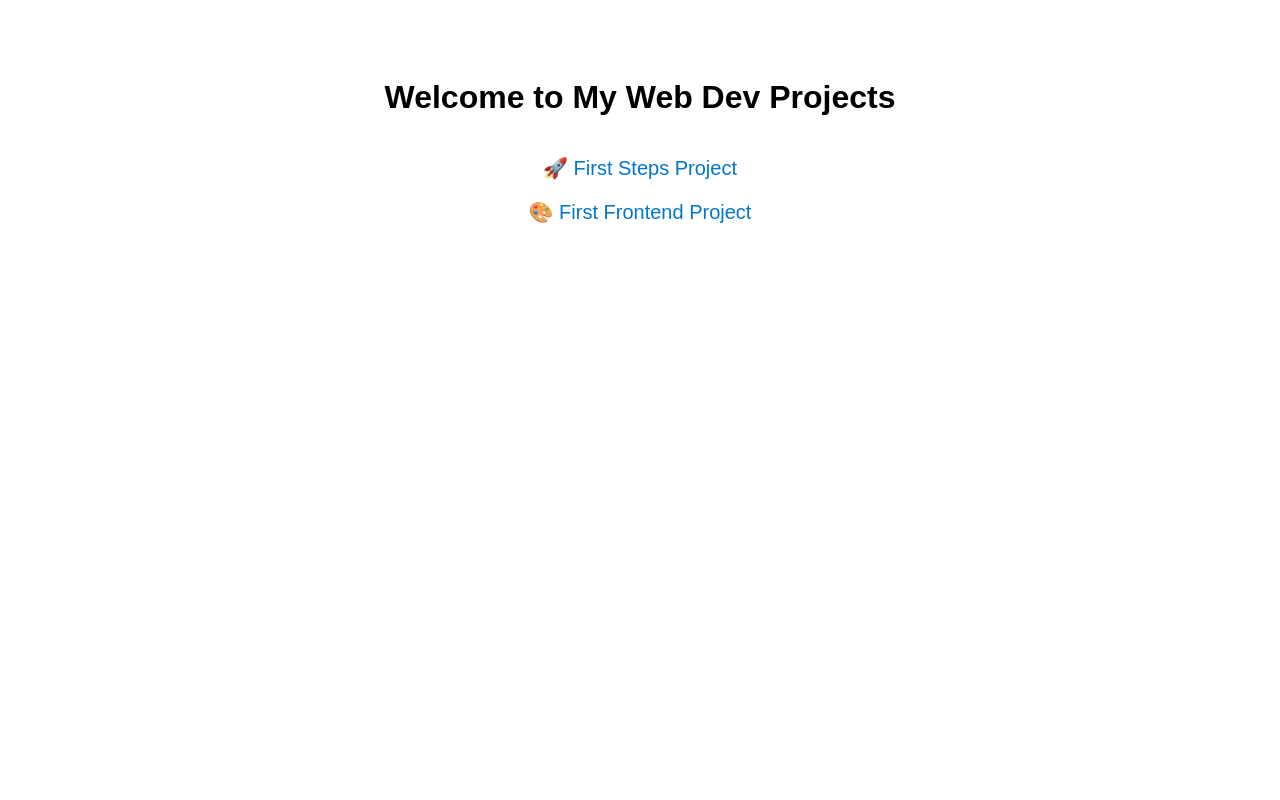
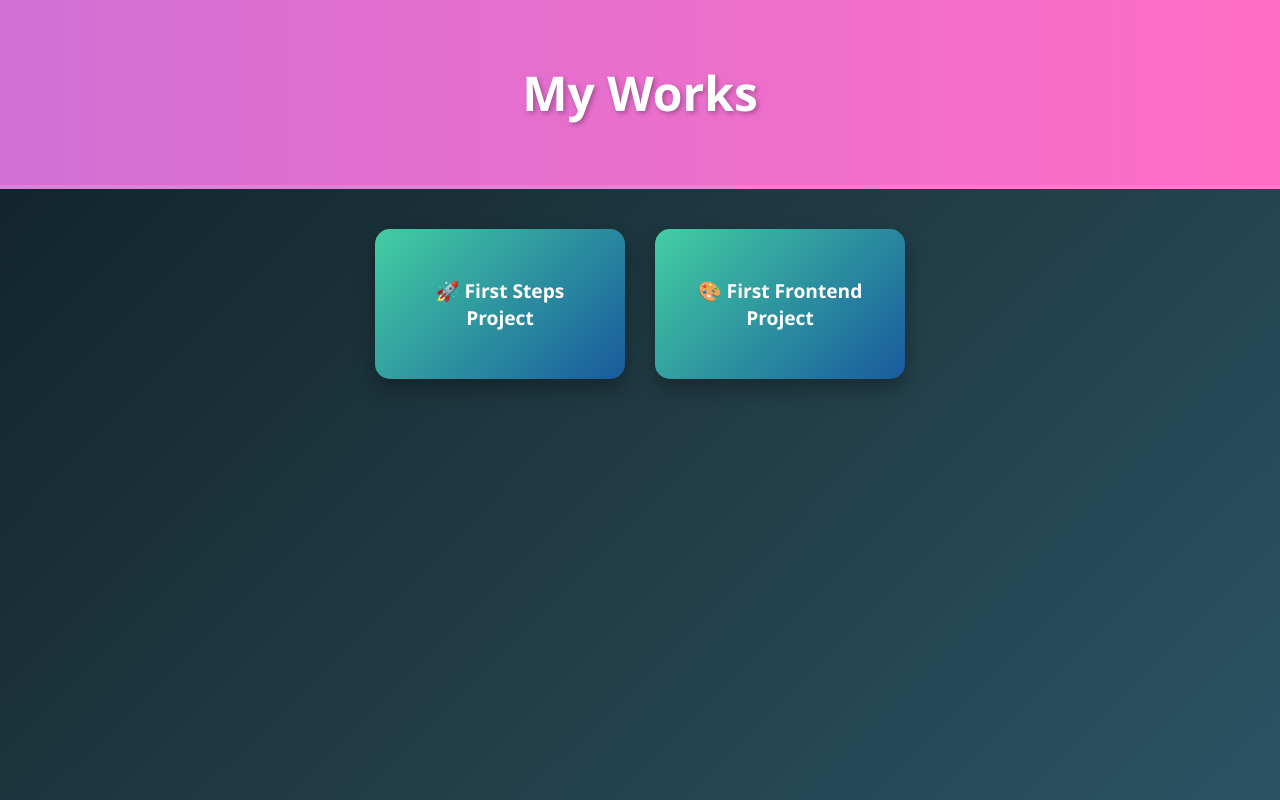
Before and after one commit to Dev-Luwak/Warmup-Projects, a plain HTML site: page index.html in a window 1280 px wide. Drawn offline with Linux system fonts and the light colour scheme.

Commit message:
Improvements in index.html

```diff
--- a/index.html
+++ b/index.html
@@ -5,29 +5,98 @@
   <meta name="viewport" content="width=device-width, initial-scale=1.0"/>
   <title>My Web Dev Projects</title>
   <style>
+    * {
+      margin: 0;
+      padding: 0;
+      box-sizing: border-box;
+    }
+
     body {
-      font-family: Arial, sans-serif;
+      font-family: 'Segoe UI', Tahoma, Geneva, Verdana, sans-serif;
+      background: linear-gradient(135deg, #0f2027, #203a43, #2c5364);
+      min-height: 100vh;
+      color: white;
+    }
+
+    .hero {
       text-align: center;
-      padding: 50px;
+      padding: 60px 20px;
+      background: linear-gradient(270deg, #ff6ec4, #7873f5, #4ADEDE);
+      background-size: 600% 600%;
+      animation: gradientAnimation 10s ease infinite;
+      border-bottom: 4px solid #ffffff20;
     }
-    h1 {
-      margin-bottom: 40px;
+
+    .hero h1 {
+      font-size: 3rem;
+      font-weight: 700;
+      color: white;
+      text-shadow: 2px 2px 5px rgba(0, 0, 0, 0.3);
     }
-    a {
-      display: block;
-      margin: 20px;
-      font-size: 20px;
+
+    @keyframes gradientAnimation {
+      0% { background-position: 0% 50%; }
+      50% { background-position: 100% 50%; }
+      100% { background-position: 0% 50%; }
+    }
+
+    .projects {
+      display: flex;
+      flex-wrap: wrap;
+      justify-content: center;
+      padding: 40px 20px;
+      gap: 30px;
+    }
+
+    .card {
+      background: linear-gradient(135deg, #43cea2, #185a9d);
+      padding: 30px;
+      border-radius: 15px;
+      width: 250px;
+      height: 150px;
+      display: flex;
+      justify-content: center;
+      align-items: center;
+      text-align: center;
+      transition: transform 0.3s ease, background 0.5s ease;
+      box-shadow: 0 10px 20px rgba(0, 0, 0, 0.3);
+    }
+
+    .card a {
+      font-size: 1.2rem;
+      color: white;
       text-decoration: none;
-      color: #0077cc;
+      font-weight: bold;
     }
-    a:hover {
-      color: #004488;
+
+    .card:hover {
+      transform: scale(1.08);
+      background: linear-gradient(135deg, #ff9966, #ff5e62);
+    }
+
+    .card:hover a {
+      color: #fffbe0;
+    }
+
+    @media (max-width: 600px) {
+      .card {
+        width: 80%;
+      }
     }
   </style>
 </head>
 <body>
-  <h1>Welcome to My Web Dev Projects</h1>
-  <a href="First-Steps/index.html">🚀 First Steps Project</a>
-  <a href="First-Frontend-Project/index.html">🎨 First Frontend Project</a>
+  <div class="hero">
+    <h1>My Works</h1>
+  </div>
+
+  <div class="projects">
+    <div class="card">
+      <a href="First-Steps/index.html">🚀 First Steps Project</a>
+    </div>
+    <div class="card">
+      <a href="First-Frontend-Project/index.html">🎨 First Frontend Project</a>
+    </div>
+  </div>
 </body>
 </html>
```
